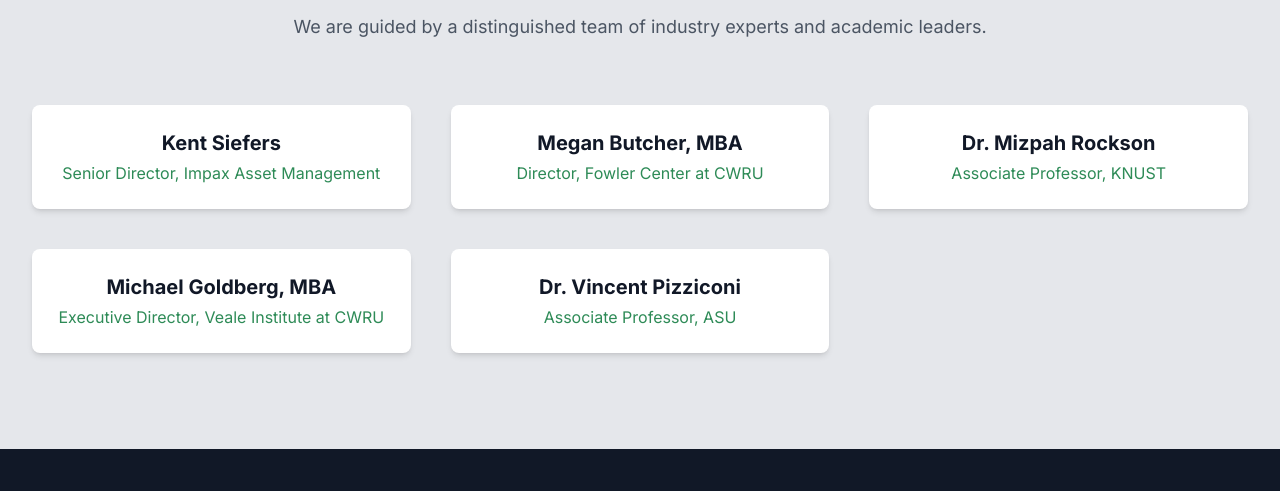
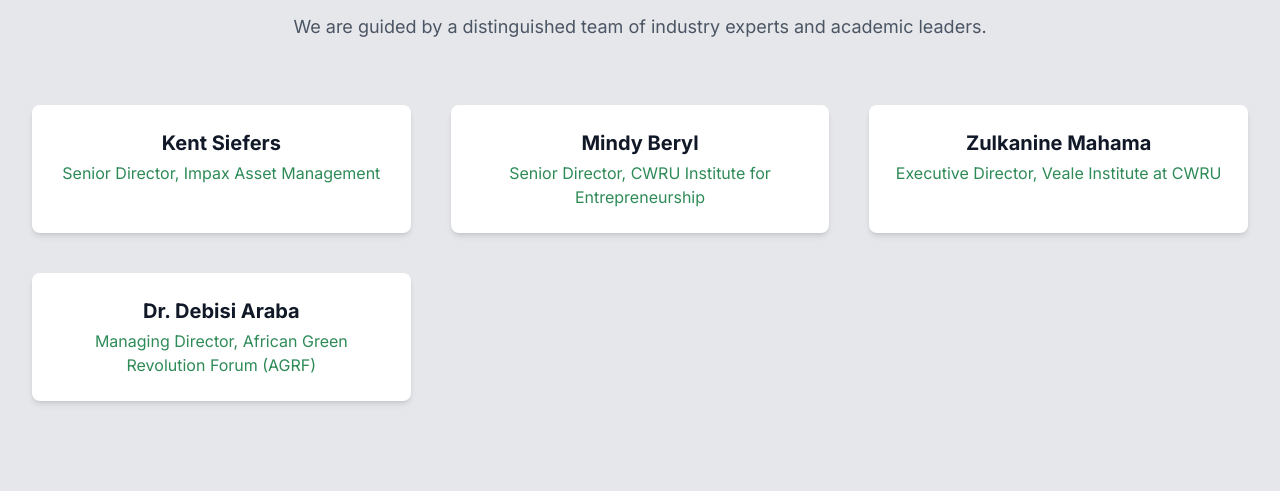
Before and after one commit to expensivestrike50/cp2, a plain HTML site: page about.html in a window 1280 px wide. Shown: the part 1227-1718 px from the top of the page. Drawn offline with nearby package versions, Linux system fonts and the light colour scheme.

Commit message:
Update advisor details in about.html

```diff
--- a/about.html
+++ b/about.html
@@ -133,24 +133,24 @@
                         <p class="mt-1 text-growth-green">Senior Director, Impax Asset Management</p>
                     </div>
                     <!-- Advisor Card -->
-                    <div class="bg-white p-6 rounded-lg shadow-md text-center">
+                    <!--div class="bg-white p-6 rounded-lg shadow-md text-center">
                         <h3 class="text-xl font-bold text-brand-dark">Megan Butcher, MBA</h3>
                         <p class="mt-1 text-growth-green">Director, Fowler Center at CWRU</p>
                     </div>
                     <!-- Advisor Card -->
                     <div class="bg-white p-6 rounded-lg shadow-md text-center">
-                        <h3 class="text-xl font-bold text-brand-dark">Dr. Mizpah Rockson</h3>
-                        <p class="mt-1 text-growth-green">Associate Professor, KNUST</p>
+                        <h3 class="text-xl font-bold text-brand-dark">Mindy Beryl </h3>
+                        <p class="mt-1 text-growth-green">Senior Director, CWRU Institute for Entrepreneurship</p>
                     </div>
                      <!-- Advisor Card -->
                     <div class="bg-white p-6 rounded-lg shadow-md text-center">
-                        <h3 class="text-xl font-bold text-brand-dark">Michael Goldberg, MBA</h3>
+                        <h3 class="text-xl font-bold text-brand-dark">Zulkanine Mahama</h3>
                         <p class="mt-1 text-growth-green">Executive Director, Veale Institute at CWRU</p>
                     </div>
                      <!-- Advisor Card -->
                     <div class="bg-white p-6 rounded-lg shadow-md text-center">
-                        <h3 class="text-xl font-bold text-brand-dark">Dr. Vincent Pizziconi</h3>
-                        <p class="mt-1 text-growth-green">Associate Professor, ASU</p>
+                        <h3 class="text-xl font-bold text-brand-dark">Dr. Debisi Araba</h3>
+                        <p class="mt-1 text-growth-green"> Managing Director, African Green Revolution Forum (AGRF)</p>
                     </div>
                 </div>
             </div>
```
